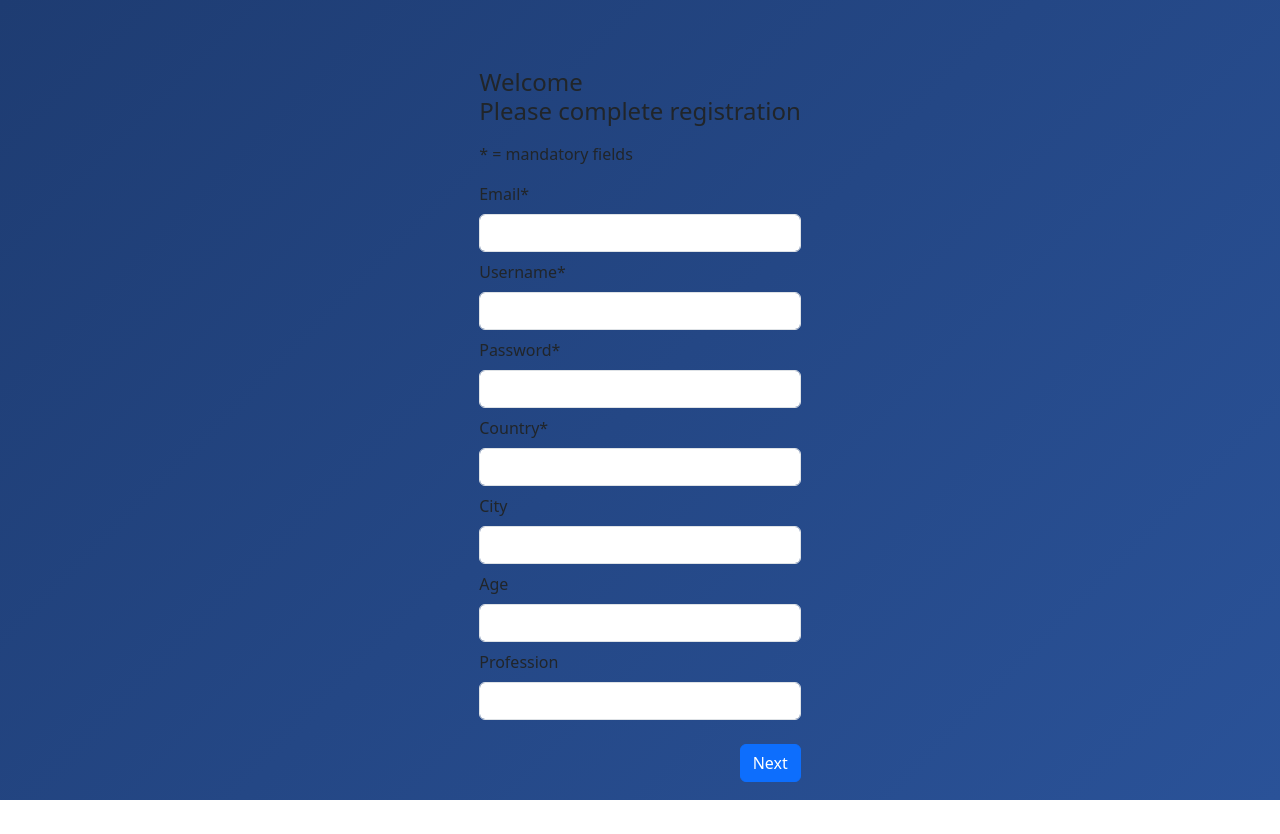
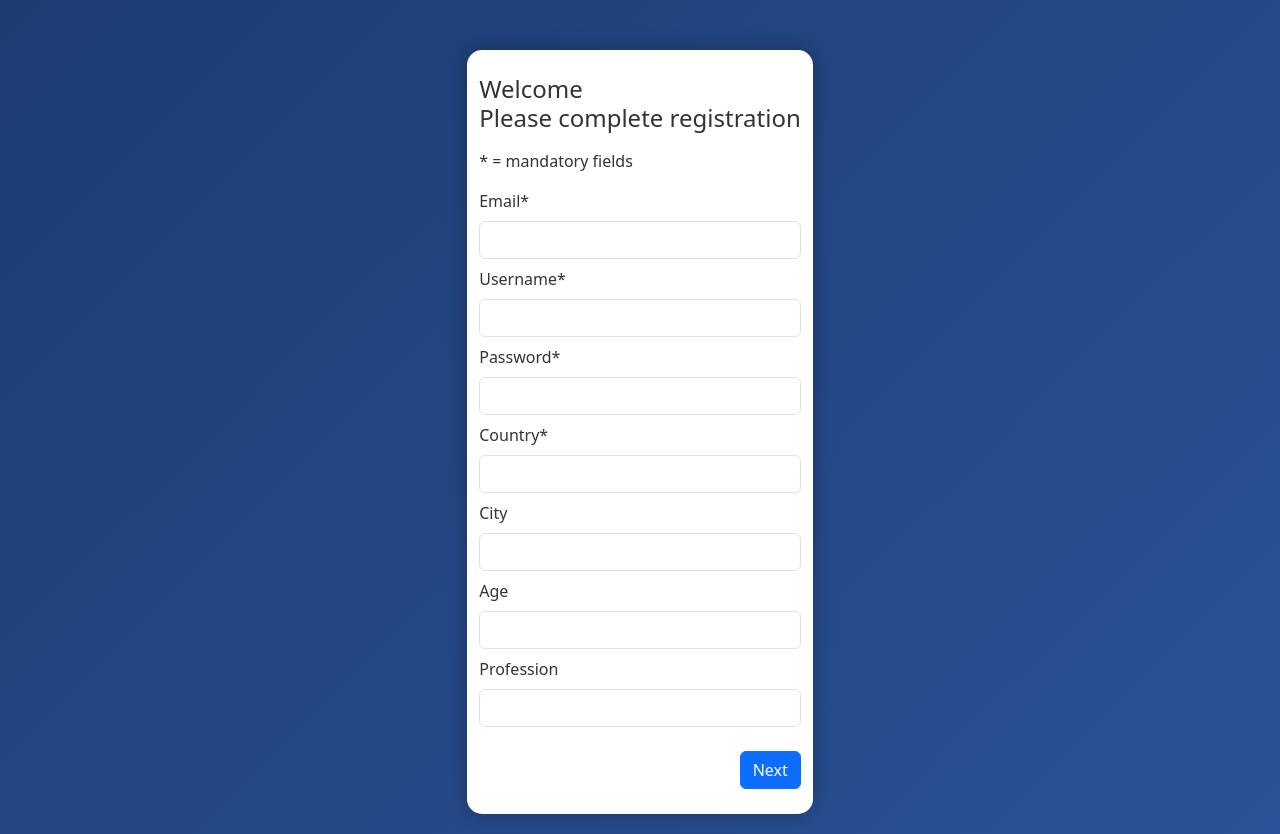
Before and after one commit to GrowWidTalha/flashcards-app, a React (Vite) app in the folder frontend/: page /register in a window 1280 px wide. Before the commit the page ends 800 px from the top, so only its background shows below. Built offline with nearby package versions, Linux system fonts and the light colour scheme.

Commit message:
fixed styling

```diff
--- a/frontend/src/pages/Login.jsx
+++ b/frontend/src/pages/Login.jsx
@@ -21,7 +21,7 @@ const Login = () => {
     };
 
     return (
-        <div className="container mt-5">
+        <div className="container mt-5 quiz-container">
             <h2>Login</h2>
             <form onSubmit={handleLogin}>
                 <div className="mb-3">
--- a/frontend/src/pages/Register.jsx
+++ b/frontend/src/pages/Register.jsx
@@ -82,7 +82,7 @@ const Register = () => {
     ];
 
     return (
-        <Container style={{ maxWidth: 600, marginTop: 50 }}>
+        <Container className="quiz-container" style={{ maxWidth: 600, marginTop: 50 }}>
             <Form onSubmit={handleSubmit(onSubmit)}>
                 {step === 1 && (
                     <>
```
